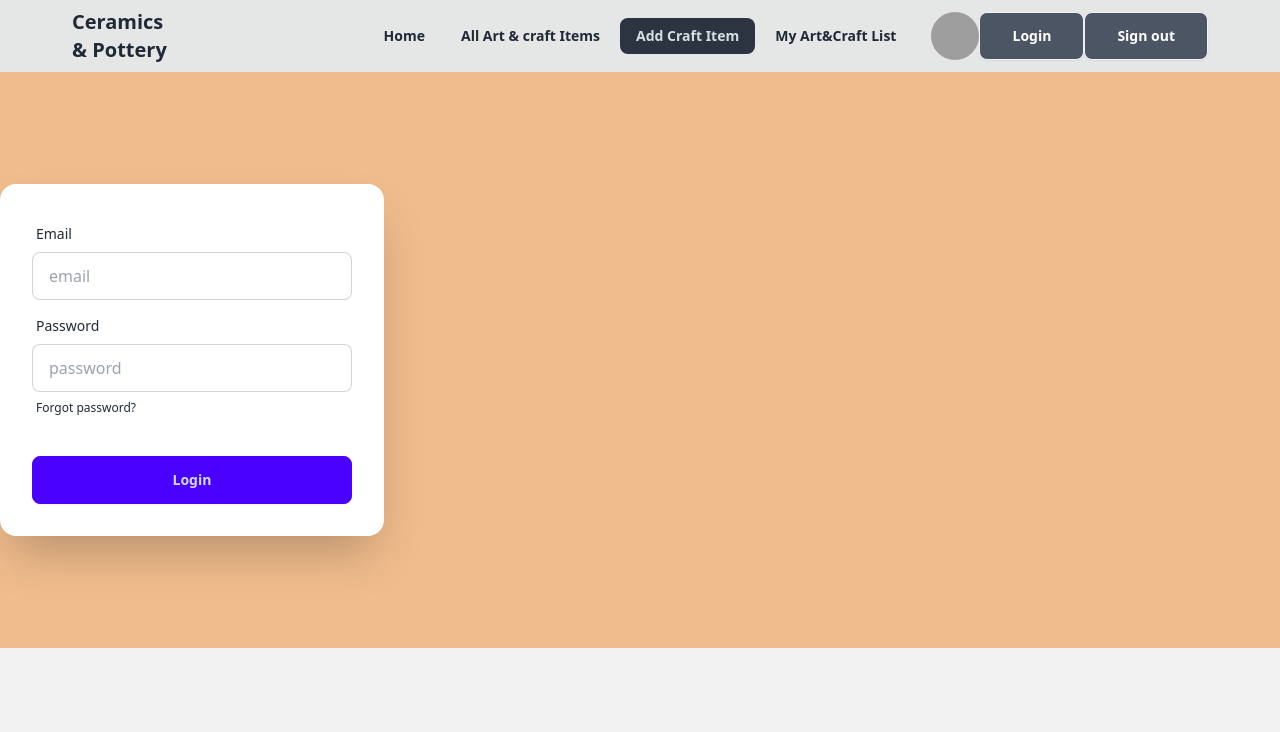
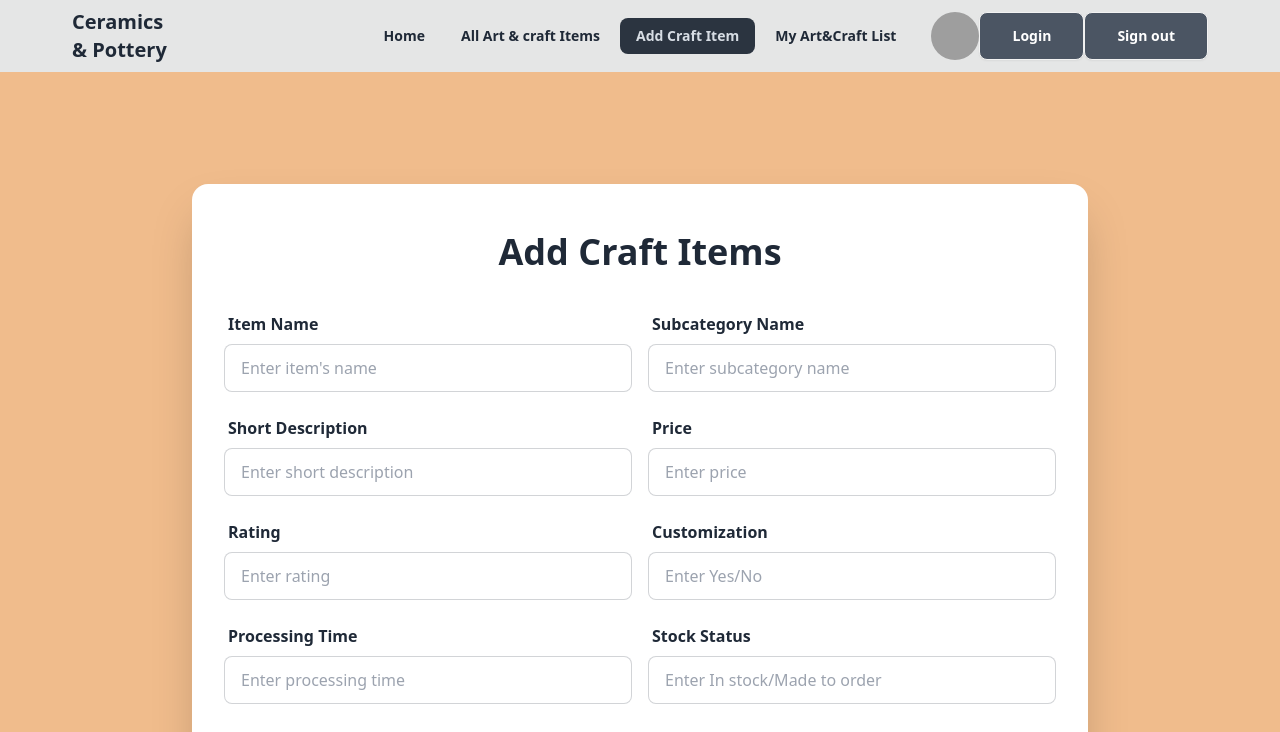
Before and after one commit to tanvir244/pottery-client-side, a React (Vite) app: page /addCraftItems in a window 1280 px wide. Shown: the top 732 px of the page. Built offline with nearby package versions, Linux system fonts and the light colour scheme; grey boxes are pictures that could not be loaded.

Commit message:
Add Craft Items route complete

```diff
--- a/src/pages/AddCraftItems/AddCraftItems.jsx
+++ b/src/pages/AddCraftItems/AddCraftItems.jsx
@@ -7,25 +7,79 @@ const AddCraftItems = () => {
             <Navbar></Navbar>
             <div className="bg-[#f0bc8c] py-28">
 
-                <div className="card shrink-0 w-full max-w-sm shadow-2xl bg-base-100">
+                <div className="w-[70%] mx-auto shadow-2xl bg-base-100 rounded-2xl">
+                    <h2 className="text-4xl font-bold text-center pt-12">Add Craft Items</h2>
                     <form className="card-body">
-                        <div className="form-control">
-                            <label className="label">
-                                <span className="label-text">Email</span>
-                            </label>
-                            <input type="email" placeholder="email" className="input input-bordered" required />
+                        <div className="grid grid-cols-1 md:grid-cols-2 gap-4">
+                            <div className="form-control">
+                                <label className="label">
+                                    <span className="label-text font-bold text-base">Item Name</span>
+                                </label>
+                                <input type="text" placeholder="Enter item's name" className="input input-bordered" required />
+                            </div>
+                            <div className="form-control">
+                                <label className="label">
+                                    <span className="label-text font-bold text-base">Subcategory Name</span>
+                                </label>
+                                <input type="text" placeholder="Enter subcategory name" className="input input-bordered" required />
+                            </div>
+                            <div className="form-control">
+                                <label className="label">
+                                    <span className="label-text font-bold text-base">Short Description</span>
+                                </label>
+                                <input type="text" placeholder="Enter short description" className="input input-bordered" required />
+                            </div>
+                            <div className="form-control">
+                                <label className="label">
+                                    <span className="label-text font-bold text-base">Price</span>
+                                </label>
+                                <input type="text" placeholder="Enter price" className="input input-bordered" required />
+                            </div>
+                            <div className="form-control">
+                                <label className="label">
+                                    <span className="label-text font-bold text-base">Rating</span>
+                                </label>
+                                <input type="text" placeholder="Enter rating" className="input input-bordered" required />
+                            </div>
+                            <div className="form-control">
+                                <label className="label">
+                                    <span className="label-text font-bold text-base">Customization</span>
+                                </label>
+                                <input type="text" placeholder="Enter Yes/No" className="input input-bordered" required />
+                            </div>
+                            <div className="form-control">
+                                <label className="label">
+                                    <span className="label-text font-bold text-base">Processing Time</span>
+                                </label>
+                                <input type="text" placeholder="Enter processing time" className="input input-bordered" required />
+                            </div>
+                            <div className="form-control">
+                                <label className="label">
+                                    <span className="label-text font-bold text-base">Stock Status</span>
+                                </label>
+                                <input type="text" placeholder="Enter In stock/Made to order" className="input input-bordered" required />
+                            </div>
+                            <div className="form-control">
+                                <label className="label">
+                                    <span className="label-text font-bold text-base">User Name</span>
+                                </label>
+                                <input type="text" placeholder="Enter user name" className="input input-bordered" required />
+                            </div>
+                            <div className="form-control">
+                                <label className="label">
+                                    <span className="label-text font-bold text-base">User Email</span>
+                                </label>
+                                <input type="text" placeholder="Enter user email" className="input input-bordered" required />
+                            </div>
                         </div>
                         <div className="form-control">
                             <label className="label">
-                                <span className="label-text">Password</span>
+                                <span className="label-text font-bold text-base">Photo URL</span>
                             </label>
-                            <input type="password" placeholder="password" className="input input-bordered" required />
-                            <label className="label">
-                                <a href="#" className="label-text-alt link link-hover">Forgot password?</a>
-                            </label>
+                            <input type="text" placeholder="Enter only photo URL" className="input input-bordered" required />
                         </div>
                         <div className="form-control mt-6">
-                            <button className="btn btn-primary">Login</button>
+                            <button className="btn bg-cyan-800 text-white text-lg">Add</button>
                         </div>
                     </form>
                 </div>
```
